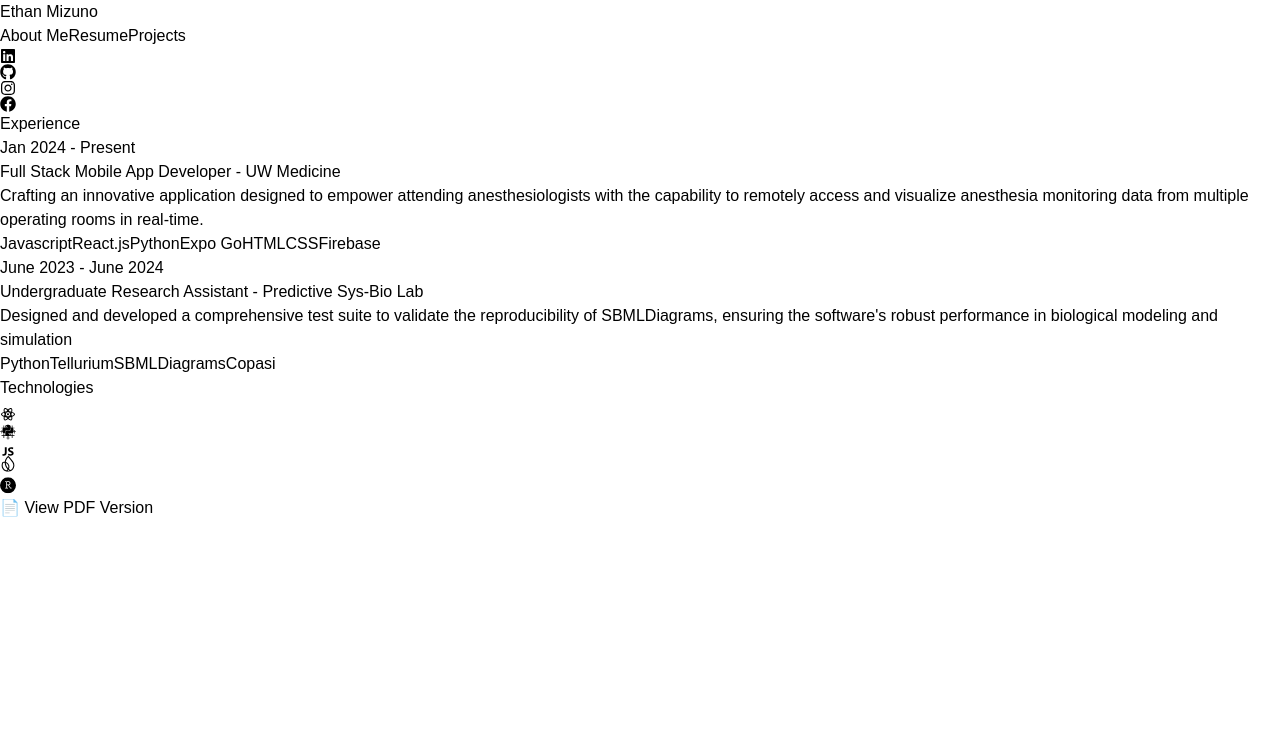
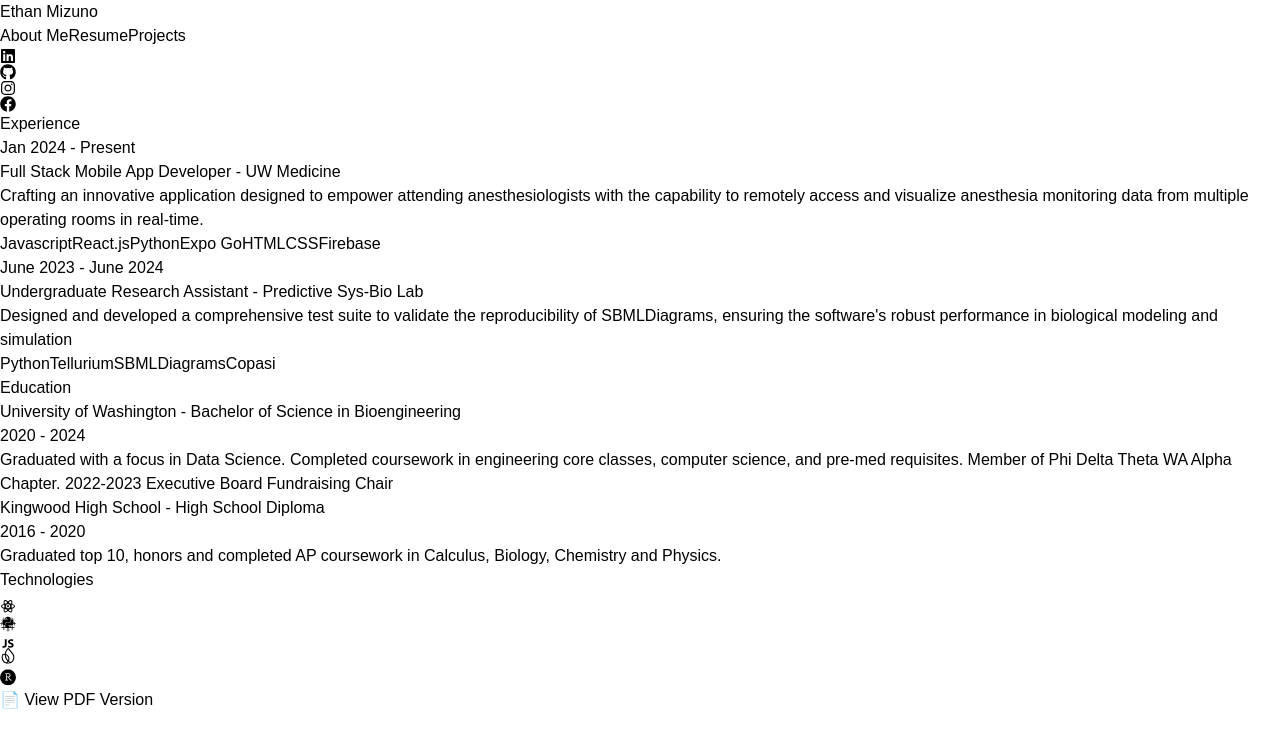
Before and after one commit to ethanmizuno16/Personal-Portfolio, a React (Vite) app: page /resume in a window 1280 px wide. Shown: the top 748 px of the page. Built offline with nearby package versions, Linux system fonts and the light colour scheme; a web font is replaced by a local one.

Commit message:
added education into resume page

```diff
--- /dev/null
+++ b/src/components/Education.jsx
@@ -0,0 +1,59 @@
+import { motion } from "framer-motion";
+import { EDUCATION } from "../constants/Index";
+
+const Education = () => {
+  return (
+    <div className="border-b border-neutral-900 pb-4">
+      {/* Section Title */}
+      <motion.h2
+        whileInView={{ opacity: 1, y: 0 }}
+        initial={{ opacity: 0, y: -100 }}
+        transition={{ duration: 0.5 }}
+        className="my-20 text-center text-4xl text-gray-900"
+      >
+        Education
+      </motion.h2>
+
+      {/* Education List */}
+      <div>
+        {EDUCATION.map((education, index) => (
+          <div key={index} className="mb-8 flex flex-wrap lg:justify-center items-center">
+
+            {/* Logo Section - Placeholder for School Logo */}
+            <motion.div
+              whileInView={{ opacity: 1, x: 0 }}
+              initial={{ opacity: 0, x: -100 }}
+              transition={{ duration: 1 }}
+              className="w-full lg:w-1/6 flex justify-center items-center"
+            >
+              <img src={education.logo} alt={education.institution} className="w-20 h-20 object-contain"/>
+            </motion.div>
+
+            {/* Education Details */}
+            <motion.div
+              whileInView={{ opacity: 1, x: 0 }}
+              initial={{ opacity: 0, x: 100 }}
+              transition={{ duration: 1 }}
+              className="w-full max-w-xl lg:w-3/4"
+            >
+              {/* School Name and Degree */}
+              <h6 className="mb-1 font-semibold text-gray-800">
+                <span className="text-lg font-bold text-gray-800">{education.school}</span> -{" "}
+                <span className="text-md text-purple-600">{education.degree}</span>
+              </h6>
+
+              {/* Dates Moved Below */}
+              <p className="mb-2 text-sm text-gray-600">{education.year}</p>
+
+              {/* Description */}
+              <p className="mb-4 text-gray-800">{education.description}</p>
+            </motion.div>
+
+          </div>
+        ))}
+      </div>
+    </div>
+  );
+};
+
+export default Education;
--- a/src/components/Resume.jsx
+++ b/src/components/Resume.jsx
@@ -1,12 +1,15 @@
 import Experience from "./Experience";
 import Technologies from "./Technologies";
+import Education from "./Education";
 
 const Resume = () => {
   return (
-    <div className="container mx-auto px-8">
+    <div className="container mx-auto px-8 overflow-hidden">
+          <div className="flex flex-col items-center"></div>
       <Experience />
+      <Education />
       <Technologies />
-      <div className="text-center mt-10">
+      <div className="text-center my-20">
         <a
           href="/Ethan Mizuno Resume January 2025.pdf"
           target="_blank"
--- a/src/components/Technologies.jsx
+++ b/src/components/Technologies.jsx
@@ -29,7 +29,7 @@
         whileInView={{ opacity: 1, y: 0 }}
         initial={{ opacity: 0, y: -100 }}
         transition={{ duration: 1.5}}
-        className="my-20 text-center text-4xl text-gray-800"
+        className="mt-10 mb-20 text-center text-4xl text-gray-800"
         >
         Technologies
         </motion.h2>
--- a/src/constants/Index.js
+++ b/src/constants/Index.js
@@ -33,6 +33,24 @@
   },
 ];
 
+export const EDUCATION = [
+  {
+    year: "2020 - 2024",
+    degree: "Bachelor of Science in Bioengineering",
+    school: "University of Washington",
+    gpa: "3.70",
+    description: `Graduated with a focus in Data Science. Completed coursework in
+                  engineering core classes, computer science, and pre-med requisites. Member of Phi Delta Theta WA Alpha Chapter. 2022-2023 Executive Board Fundraising Chair`
+  },
+  {
+    year: "2016 - 2020",
+    degree: "High School Diploma",
+    school: "Kingwood High School",
+    gpa: "3.95",
+    description: `Graduated top 10, honors and completed AP coursework in Calculus, Biology, Chemistry and Physics.`
+  },
+];
+
 export const PROJECTS = [
   {
     title: "Capstone Project: Remote Monitoring of Anesthesia Equipment",
```
